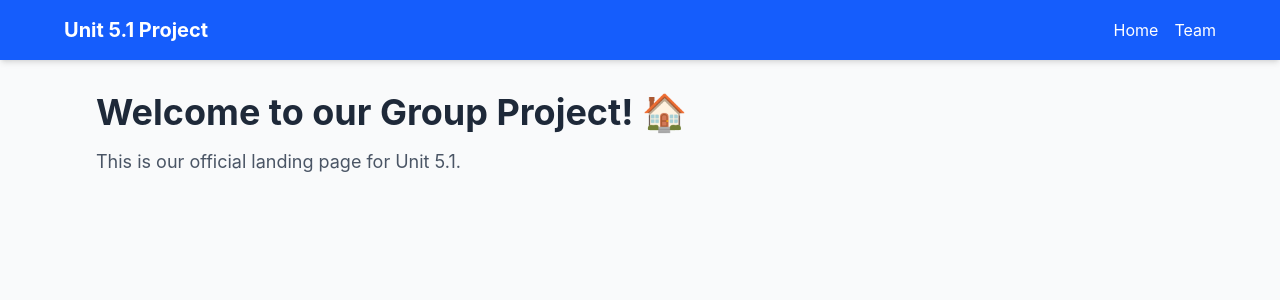
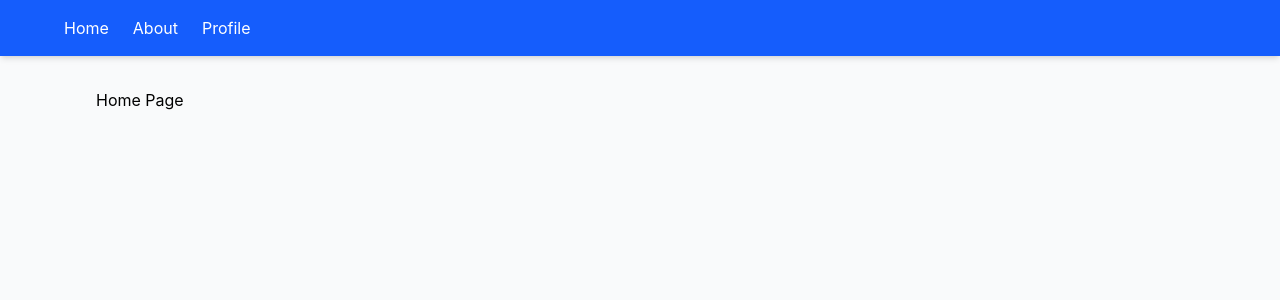
Before and after one commit to Alex-2026/Real-U5-Alex-Jason-Sandesh-Mahmoud, a React (Vite) app in the folder my-final-app/: page / in a window 1280 px wide. Shown: the top 300 px of the page. Built offline with nearby package versions, Linux system fonts and the light colour scheme.

Commit message:
Requirement 5.2: Set up React Routes and Pages folder

```diff
--- a/my-final-app/src/App.jsx
+++ b/my-final-app/src/App.jsx
@@ -1,71 +1,32 @@
-import React from 'react';
-import { BrowserRouter as Router, Routes, Route, Link } from 'react-router-dom';
-
-// --- COMPONENTS ---
-
-const Home = () => (
-  <div className="p-8">
-    <h1 className="text-4xl font-bold text-gray-800 mb-4">Welcome to our Group Project! 🏠</h1>
-    <p className="text-lg text-gray-600">
-      This is our official landing page for Unit 5.1.
-    </p>
-  </div>
-);
-
-const Team = () => (
-  <div className="p-8">
-    <h1 className="text-3xl font-bold mb-6">Meet the Team </h1>
-    <div className="grid gap-4">
-      {/* Requirement 2: Each member can edit their own card below */}
-      <div className="p-4 border rounded shadow-sm bg-white">
-        <h2 className="font-bold text-blue-600">Alex (Manager)</h2>
-        <p>Role: Repo Setup & Routing</p>
-      </div>
-
-      <div className="p-4 border rounded shadow-sm bg-white">
-        <h2 className="font-bold text-green-600">Jason</h2>
-        <p>Role: [Jason, add your role here]</p>
-      </div>
-
-      <div className="p-4 border rounded shadow-sm bg-white">
-        <h2 className="font-bold text-purple-600">Sandesh</h2>
-        <p>Role: [Sandesh, add your role here]</p>
-      </div>
-
-      <div className="p-4 border rounded shadow-sm bg-white">
-        <h2 className="font-bold text-orange-600">Mahmoud</h2>
-        <p>Role: [Mahmoud, add your role here]</p>
-      </div>
-    </div>
-  </div>
-);
-
-// --- MAIN APP ---
+import { BrowserRouter, Routes, Route, Link } from "react-router-dom";
+// These lines tell App.jsx to look in your new folder for the content
+import Home from "./pages/Home";
+import About from "./pages/About";
+import Profile from "./pages/Profile";
 
 function App() {
   return (
-    <Router>
+    <BrowserRouter>
       <div className="min-h-screen bg-gray-50">
         {/* Navigation Bar */}
         <nav className="bg-blue-600 p-4 text-white shadow-md">
-          <div className="max-w-6xl mx-auto flex justify-between items-center">
-            <h1 className="text-xl font-bold">Unit 5.1 Project</h1>
-            <div className="space-x-4">
-              <Link to="/" className="hover:underline">Home</Link>
-              <Link to="/team" className="hover:underline">Team</Link>
-            </div>
+          <div className="max-w-6xl mx-auto flex space-x-6">
+            <Link to="/" className="hover:underline">Home</Link>
+            <Link to="/about" className="hover:underline">About</Link>
+            <Link to="/profile" className="hover:underline">Profile</Link>
           </div>
         </nav>
 
-        {/* Page Content */}
-        <main className="max-w-6xl mx-auto">
+        {/* Page Content Area */}
+        <main className="max-w-6xl mx-auto p-8">
           <Routes>
             <Route path="/" element={<Home />} />
-            <Route path="/team" element={<Team />} />
+            <Route path="/about" element={<About />} />
+            <Route path="/profile" element={<Profile />} />
           </Routes>
         </main>
       </div>
-    </Router>
+    </BrowserRouter>
   );
 }
 
--- /dev/null
+++ b/my-final-app/src/pages/About.jsx
@@ -0,0 +1,10 @@
+function About() {
+ return (
+ <>
+   <h1>About Page</h1>
+ </>
+)
+};
+
+
+export default About;
--- /dev/null
+++ b/my-final-app/src/pages/Home.jsx
@@ -0,0 +1,10 @@
+function Home() {
+ return (
+ <>
+   <h1>Home Page</h1>
+ </>
+)
+};
+
+
+export default Home;
--- /dev/null
+++ b/my-final-app/src/pages/Profile.jsx
@@ -0,0 +1,10 @@
+function Profile() {
+ return (
+ <>
+   <h1>Profile Page</h1>
+ </>
+)
+};
+
+
+export default Profile;
```
